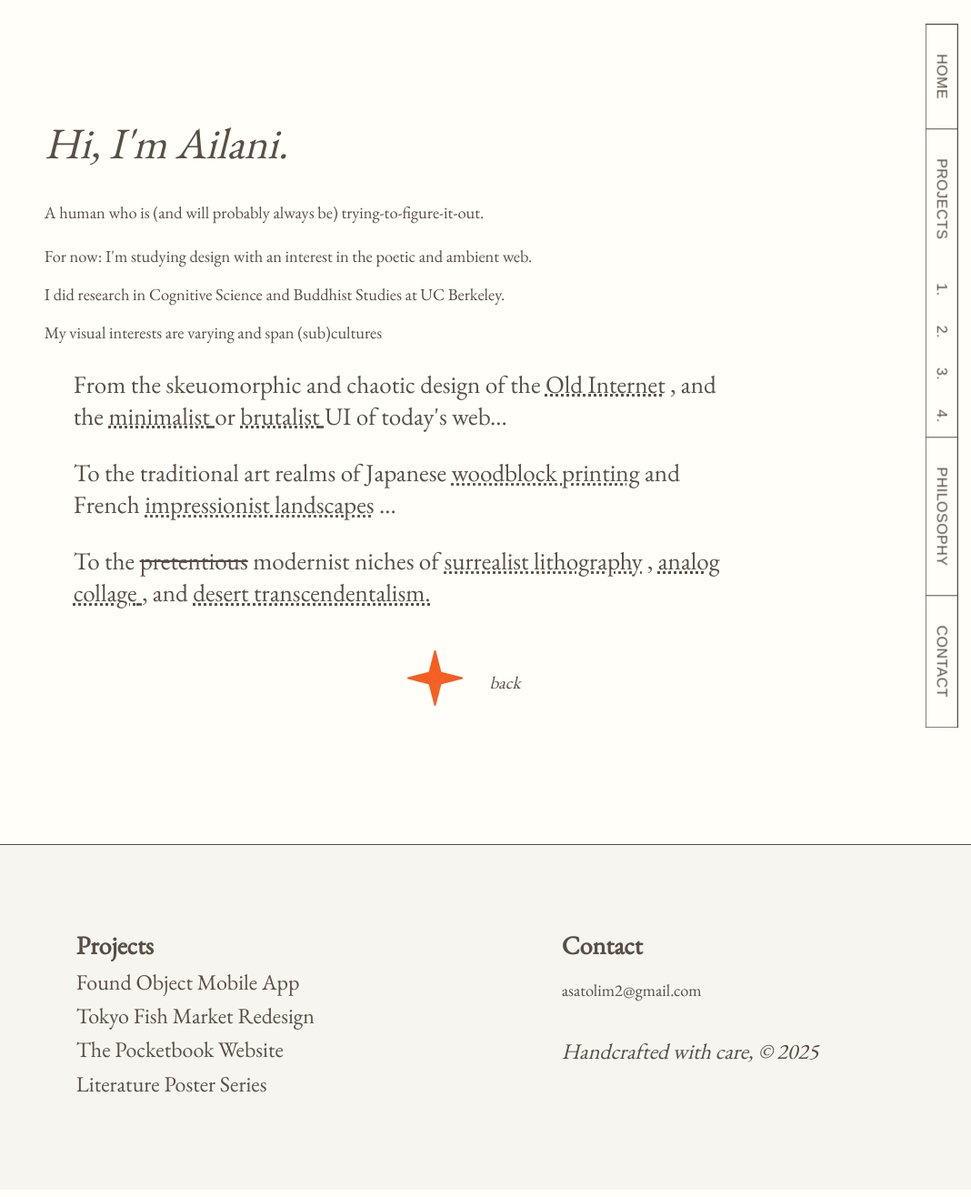
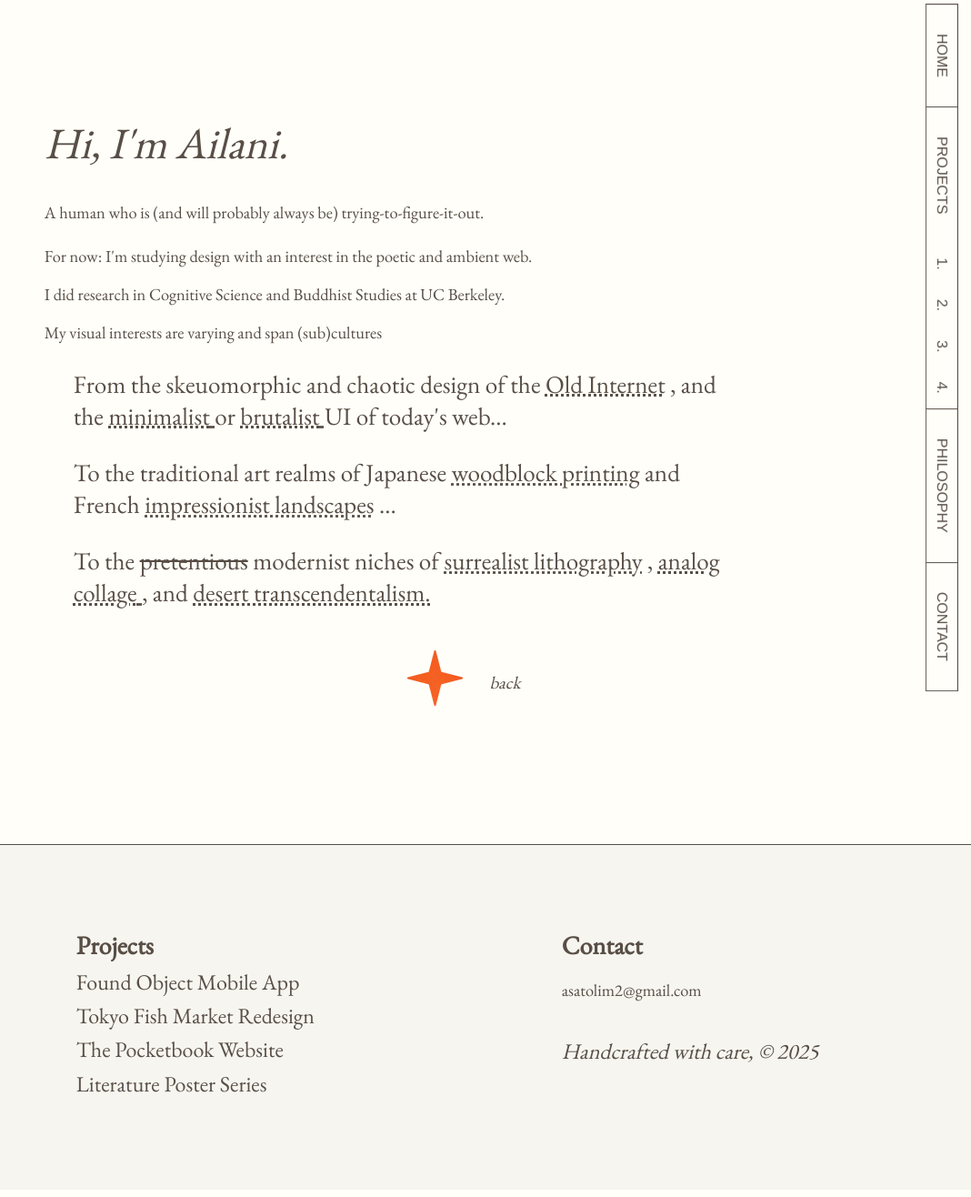
Before and after one commit to ailanisl/portfolio, a Jekyll site: the page built from bio.html, in a window 1280 px wide. Shown: the whole page at 91% size, without its empty margins (212-1280 px from the left). Built offline with Jekyll 4.4.1, drawn with Linux system fonts in a browser that asks for light colours.

Commit message:
landing fix for laptop

```diff
--- a/css/style.css
+++ b/css/style.css
@@ -63,7 +63,7 @@
     display: flex;
     flex-direction: row;
     position: fixed;
-    top: 800px;
+    top: 760px;
     right: 2.5%;
 
     transform: translateY(-50%) rotate(90deg);
@@ -71,7 +71,6 @@
     z-index: 999;
 
     font-family: "Helvetica Neue", sans-serif;
-    letter-spacing: 0.48px;
 }
 
 .nav-item {
@@ -113,7 +112,7 @@
 }
 #foo-dogs {
     position: relative;
-    top: 180px;
+    top: 4rem;
     left: 50%;
 }
 #foo-wrapper {
@@ -159,7 +158,7 @@
 }
 .profile-card {
     position: absolute;
-    top: 30vh;
+    top: 13rem;
     left: 17%;
     max-width: fit-content;
     display: flex;
```
